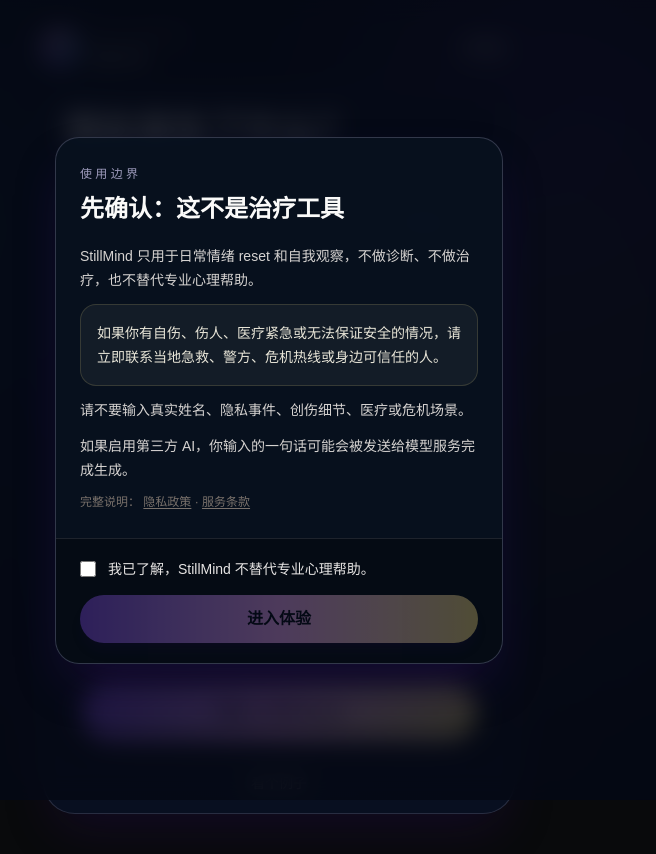
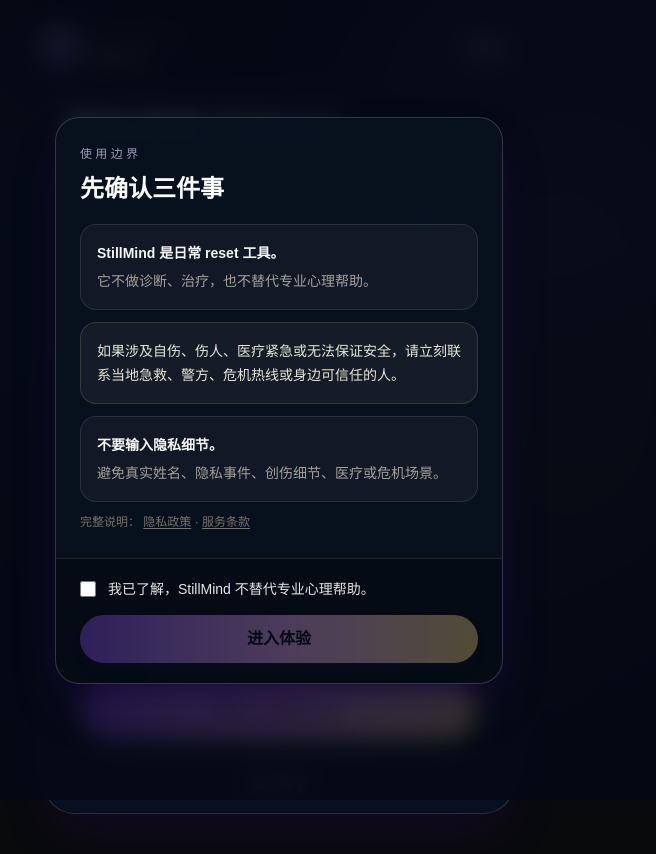
Before and after one commit to williamlovecs/stillmind-inner-cinema, a Next.js app: page / in a window 1280 px wide. Shown: the whole page, without its empty margins (361-1017 px from the left). Built offline with nearby package versions, Linux system fonts and the light colour scheme.

Commit message:
fix(web): simplify first-run safety boundary

```diff
--- a/src/components/DisclaimerModal.tsx
+++ b/src/components/DisclaimerModal.tsx
@@ -42,29 +42,26 @@
     >
       <div className="w-full max-w-md overflow-hidden rounded-3xl border border-violet-200/20 bg-[#08111f]/96 shadow-2xl shadow-violet-950/40">
         <div className="px-6 py-7">
-          <p className="text-xs uppercase tracking-[0.28em] text-violet-200/70">
-            使用边界
-          </p>
+          <p className="text-xs uppercase tracking-[0.28em] text-violet-200/70">使用边界</p>
           <h2
             id="disclaimer-title"
             className="mt-3 text-2xl font-semibold leading-tight text-stone-50"
           >
-            先确认：这不是治疗工具
+            先确认三件事
           </h2>
 
           <div className="mt-5 space-y-3 text-sm leading-6 text-stone-300">
-            <p>
-              StillMind 只用于日常情绪 reset 和自我观察，不做诊断、不做治疗，也不替代专业心理帮助。
-            </p>
+            <div className="rounded-2xl border border-white/10 bg-white/[0.04] p-4">
+              <p className="font-semibold text-stone-100">StillMind 是日常 reset 工具。</p>
+              <p className="mt-1 text-stone-400">它不做诊断、治疗，也不替代专业心理帮助。</p>
+            </div>
             <div className="rounded-2xl border border-amber-200/15 bg-amber-50/[0.05] p-4 text-amber-50/90">
-              如果你有自伤、伤人、医疗紧急或无法保证安全的情况，请立即联系当地急救、警方、危机热线或身边可信任的人。
+              如果涉及自伤、伤人、医疗紧急或无法保证安全，请立刻联系当地急救、警方、危机热线或身边可信任的人。
             </div>
-            <p>
-              请不要输入真实姓名、隐私事件、创伤细节、医疗或危机场景。
-            </p>
-            <p>
-              如果启用第三方 AI，你输入的一句话可能会被发送给模型服务完成生成。
-            </p>
+            <div className="rounded-2xl border border-white/10 bg-white/[0.04] p-4">
+              <p className="font-semibold text-stone-100">不要输入隐私细节。</p>
+              <p className="mt-1 text-stone-400">避免真实姓名、隐私事件、创伤细节、医疗或危机场景。</p>
+            </div>
             <p className="text-xs text-stone-500">
               完整说明：{" "}
               <Link
```
